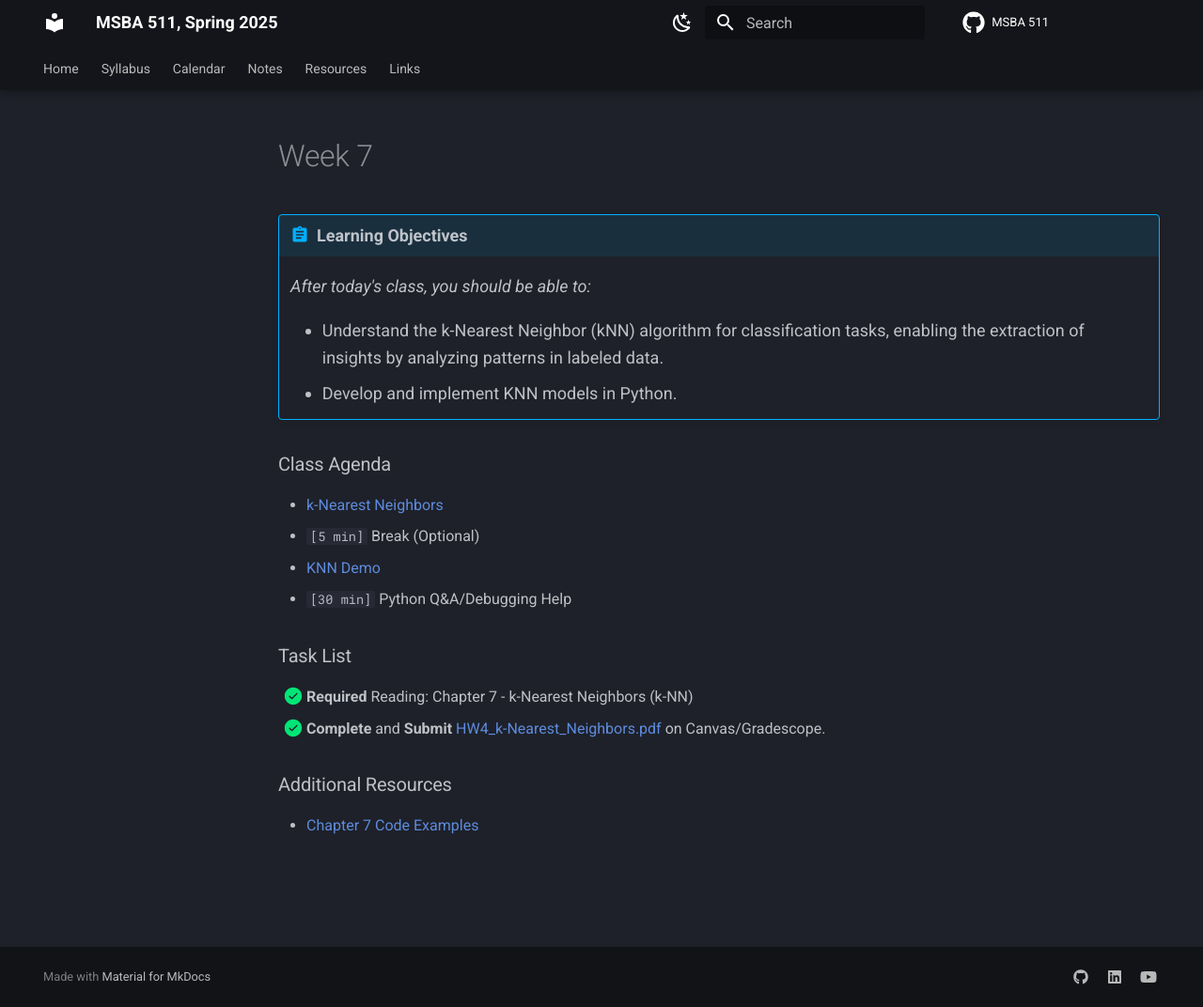
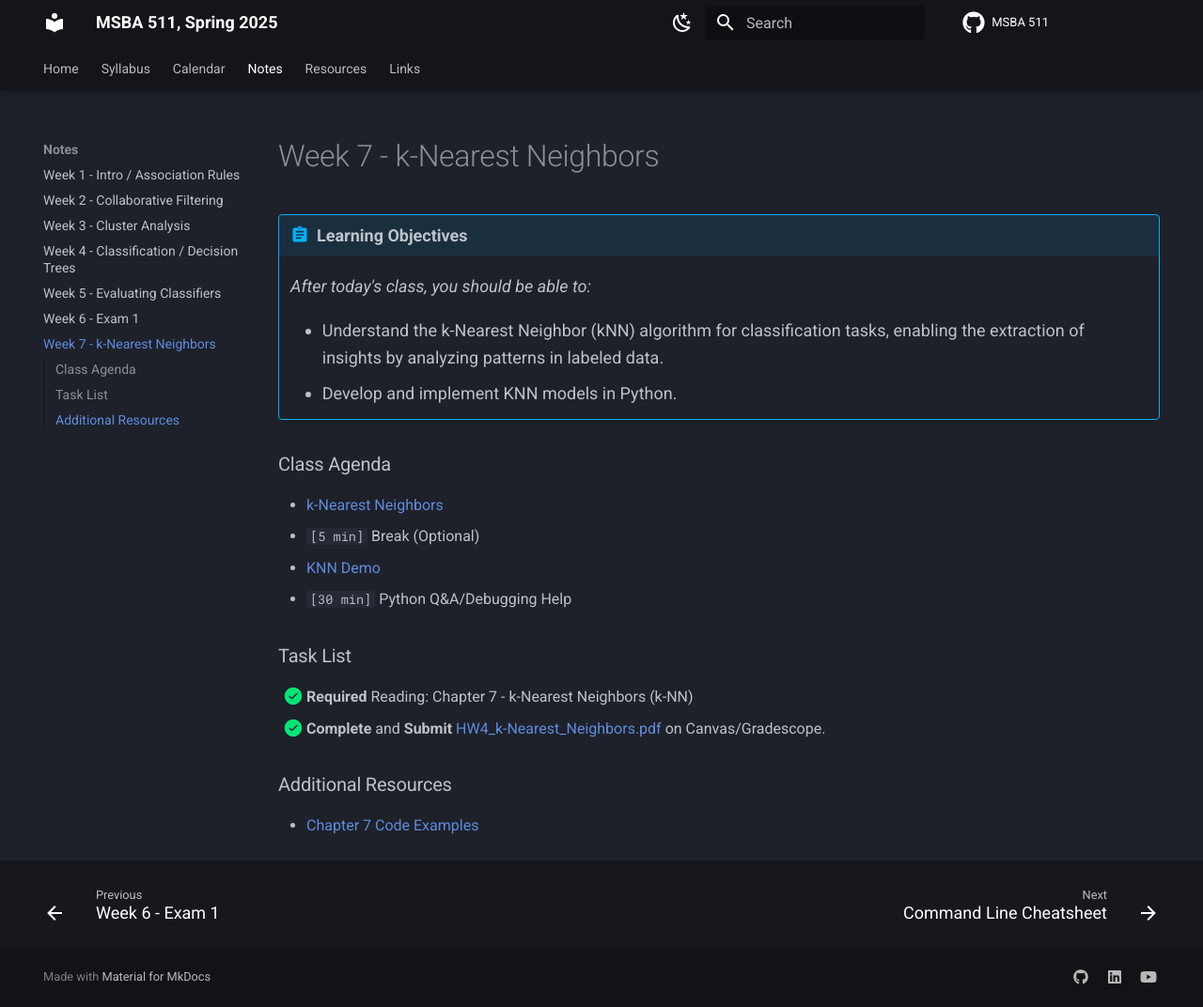
Before and after one commit to dcyoung23/msba511, an MkDocs documentation site: the page built from docs/notes/week_7.md, in a window 1280 px wide and 1072 px high. Shown: the whole window at 94% size. Built offline with MkDocs 1.6.1 and Material for MkDocs 9.7.7, drawn with Linux system fonts in a browser that asks for light colours; comment, search, counter and statistics services are not loaded.

Commit message:
Update Week 7 notes link

```diff
--- a/mkdocs.yml
+++ b/mkdocs.yml
@@ -13,6 +13,7 @@ nav:
     - Week 4 - Classification / Decision Trees: notes/week_4.md
     - Week 5 - Evaluating Classifiers: notes/week_5.md
     - Week 6 - Exam 1: notes/week_6.md
+    - Week 7 - k-Nearest Neighbors: notes/week_7.md
   - Resources:
     - Python:
       - Command Line Cheatsheet: resources/python/cl_cheatsheet.md
```
